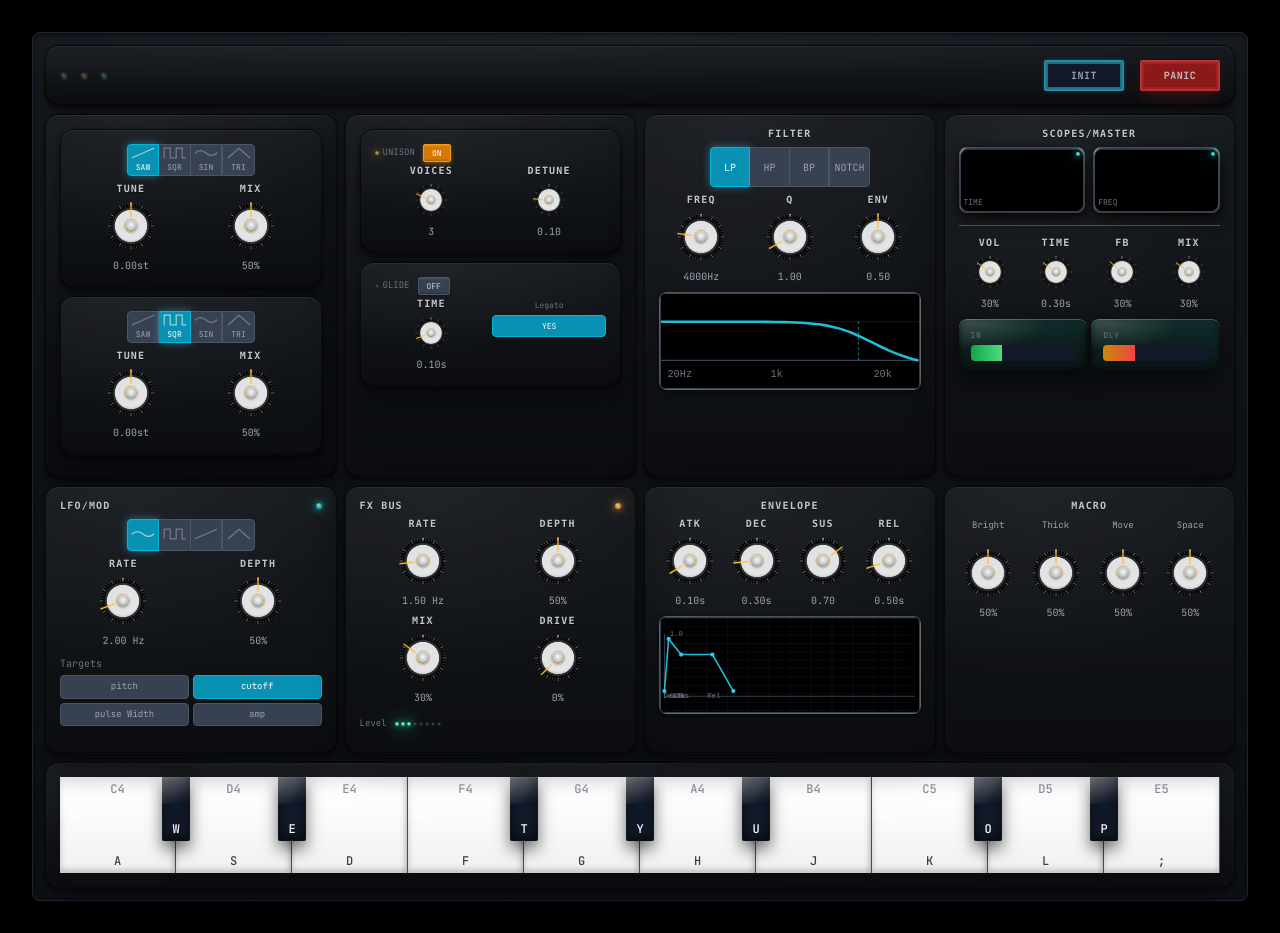
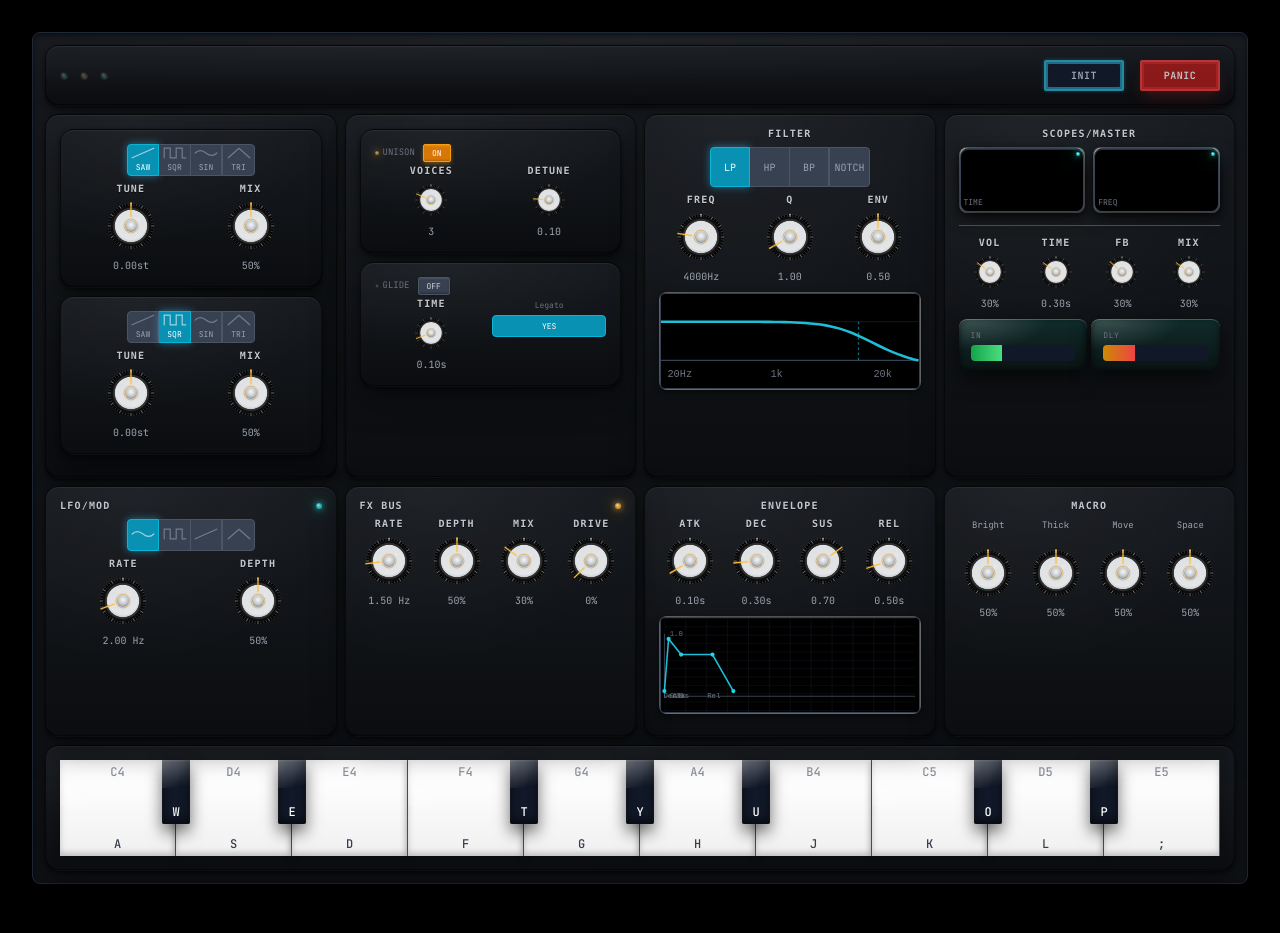
Before and after one commit to james-ralph8555/nextjs-portfoliosite, a Next.js app: page /synth in a window 1280 px wide. Built offline with nearby package versions, Linux system fonts and the light colour scheme; a web font is replaced by a local one.

Commit message:
fixed lfo / mod

```diff
--- a/src/components/synth/components/ChorusSection.tsx
+++ b/src/components/synth/components/ChorusSection.tsx
@@ -32,7 +32,7 @@ export function ChorusSection({
         <LED active={mix > 0} color="amber" size="xs" />
       </div>
 
-      <div className="grid grid-cols-2 gap-2">
+      <div className="grid grid-cols-4 gap-2">
         {/* Rate Knob */}
         <div className="synth-knob-compact">
           <Knob
@@ -88,23 +88,6 @@ export function ChorusSection({
             size="sm"
           />
         </div>
-
-        {/* LED Level Meter - Span full width */}
-        <div className="col-span-2">
-          <div className="flex items-center gap-2 mt-1">
-            <div className="text-[9px] font-mono text-gray-500">Level</div>
-            <div className="flex-1 flex gap-0.5">
-              {Array.from({ length: 8 }, (_, i) => (
-                <LED
-                  key={i}
-                  active={(mix + drive * 0.5) > (i / 8)}
-                  color="green"
-                  size="xxs"
-                />
-              ))}
-            </div>
-          </div>
-        </div>
       </div>
     </div>
   )
--- a/src/components/synth/components/LFOSection.tsx
+++ b/src/components/synth/components/LFOSection.tsx
@@ -86,29 +86,7 @@ export function LFOSection({
           />
         </div>
 
-        {/* Targets */}
-        <div className="col-span-2">
-          <div className="text-[10px] font-mono text-gray-500 mb-1">Targets</div>
-          <div className="grid grid-cols-2 gap-1">
-            {Object.entries(targets).map(([target, enabled]) => (
-              <button
-                key={target}
-                className={`synth-button-small text-[9px] ${
-                  enabled ? 'bg-cyan-600 text-white border-cyan-500' : ''
-                }`}
-                onClick={() =>
-                  onTargetChange(
-                    target as keyof LFOSectionProps['targets'],
-                    !enabled
-                  )
-                }
-              >
-                {target.replace(/([A-Z])/g, ' $1').trim()}
-              </button>
-            ))}
-          </div>
         </div>
-      </div>
     </div>
   )
 }
```
